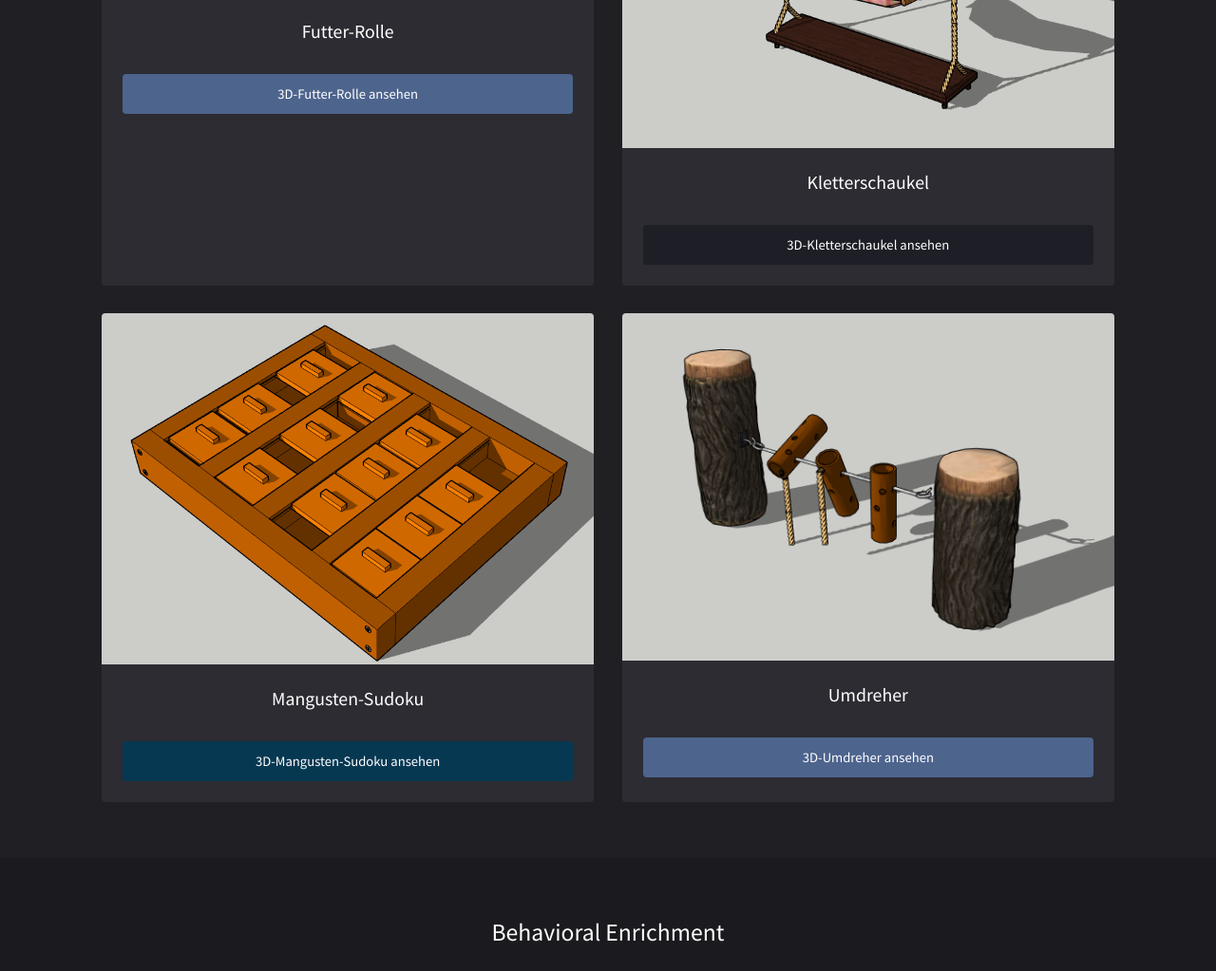
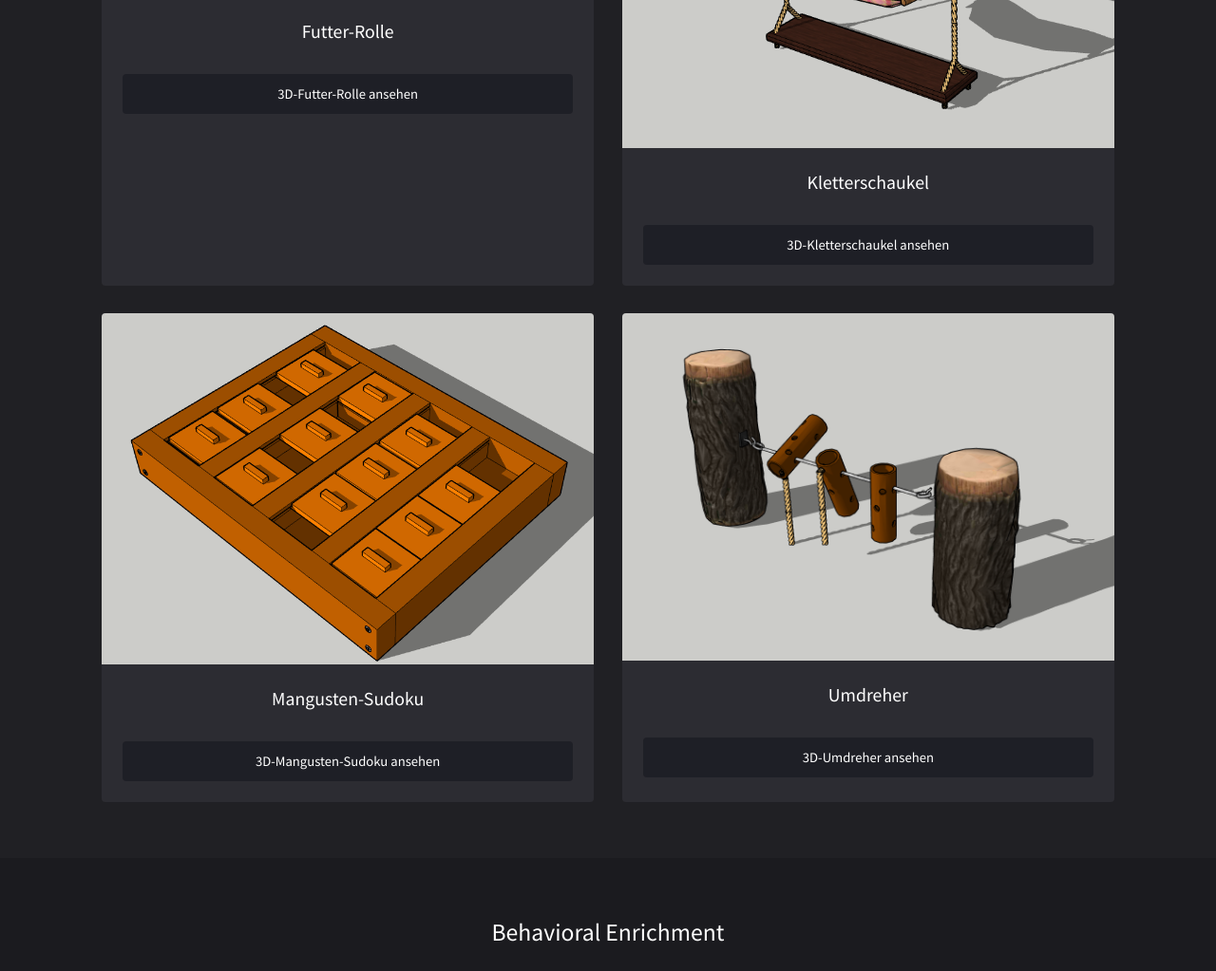
Before and after one commit to morizzo/ZwergmangustenEnrichment, a plain HTML site: page index.html in a window 1280 px wide. Shown: the part 1573-2596 px from the top of the page at 95% size. Drawn offline with Linux system fonts and the light colour scheme.

Commit message:
Update index.html

```diff
--- a/index.html
+++ b/index.html
@@ -53,7 +53,7 @@
 								<div class="inner">
 									<h3>Tau-Zieh-Würfel</h3>
 									<p></p>
-									<a href="https://app.sketchup.com/share/tc/europe/RIx7QXPZTl8?stoken=O9GD6152lcMNQ3v6FEkjsUh3-W5rtcjoKnraiy_RtJeeXkTXtpJYO3gG7SGyjjzm&source=web" target="_blank" class="button style5 fit" >3D-Tau-Zieh-Würfel ansehen</a>
+									<a href="https://app.sketchup.com/share/tc/europe/RIx7QXPZTl8?stoken=O9GD6152lcMNQ3v6FEkjsUh3-W5rtcjoKnraiy_RtJeeXkTXtpJYO3gG7SGyjjzm&source=web" target="_blank" class="button style7 fit" >3D-Tau-Zieh-Würfel ansehen</a>
 								</div>
 							</div>
 
@@ -62,7 +62,7 @@
 								<div class="inner">
 									<h3>Futter-Rolle</h3>
 									<p></p>
-									<a href="https://app.sketchup.com/share/tc/europe/ckAnypPqpRo?stoken=YKUXDSGuZhQ4F0iFtHdLmEEE8JYY5Ll5SVgmV2FyiQpKHeYatFwuAh-kH7uG3VSU&source=web" target="_blank" class="button style6 fit">3D-Futter-Rolle ansehen</a>
+									<a href="https://app.sketchup.com/share/tc/europe/ckAnypPqpRo?stoken=YKUXDSGuZhQ4F0iFtHdLmEEE8JYY5Ll5SVgmV2FyiQpKHeYatFwuAh-kH7uG3VSU&source=web" target="_blank" class="button style7 fit">3D-Futter-Rolle ansehen</a>
 								</div>
 							</div>
 
@@ -80,7 +80,7 @@
 								<div class="inner">
 									<h3>Mangusten-Sudoku</h3>
 									<p></p>
-									<a href="https://app.sketchup.com/share/tc/europe/-0EWpMQKVlY?stoken=IJxYpN_pAm5a4txzO7k0qck2J-fm9YkOrXj9bsQqJQkkHZhY9L6PUTdUnJcL70VS&source=web" target="_blank" class="button style5 fit">3D-Mangusten-Sudoku ansehen</a>
+									<a href="https://app.sketchup.com/share/tc/europe/-0EWpMQKVlY?stoken=IJxYpN_pAm5a4txzO7k0qck2J-fm9YkOrXj9bsQqJQkkHZhY9L6PUTdUnJcL70VS&source=web" target="_blank" class="button style7 fit">3D-Mangusten-Sudoku ansehen</a>
 								</div>
 							</div>
 
@@ -89,7 +89,7 @@
 								<div class="inner">
 									<h3>Umdreher</h3>
 									<p></p>
-									<a href="https://app.sketchup.com/share/tc/europe/zoUpMOD_E98?stoken=gu1KQu5uQFvgUXC8O06-t-kghd6sT879WCJSYxzscCDNmOdm77bRObA0SCALBoI7&source=web" target="_blank" class="button style6 fit">3D-Umdreher ansehen</a>
+									<a href="https://app.sketchup.com/share/tc/europe/zoUpMOD_E98?stoken=gu1KQu5uQFvgUXC8O06-t-kghd6sT879WCJSYxzscCDNmOdm77bRObA0SCALBoI7&source=web" target="_blank" class="button style7 fit">3D-Umdreher ansehen</a>
 								</div>
 							</div>
 
```
